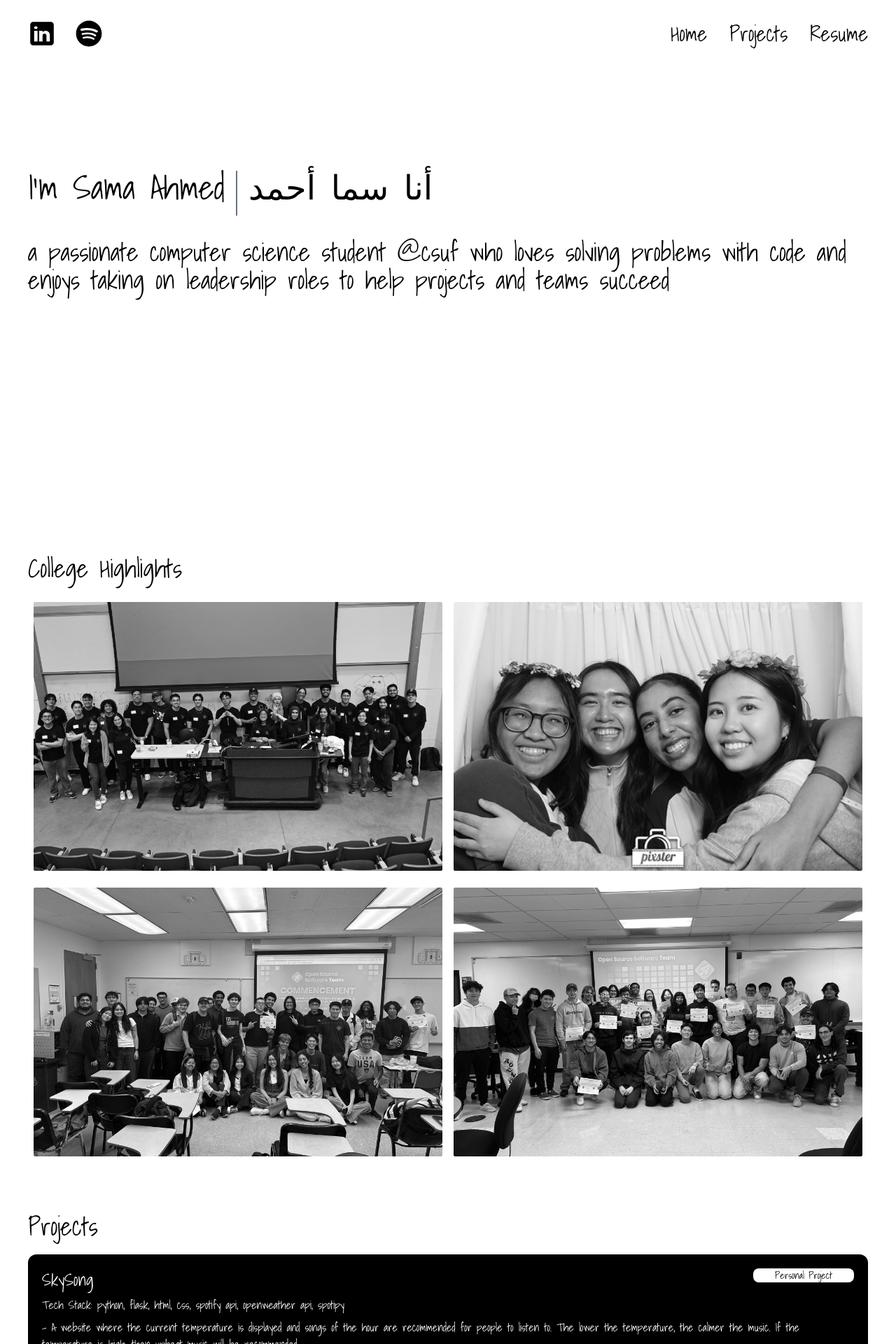
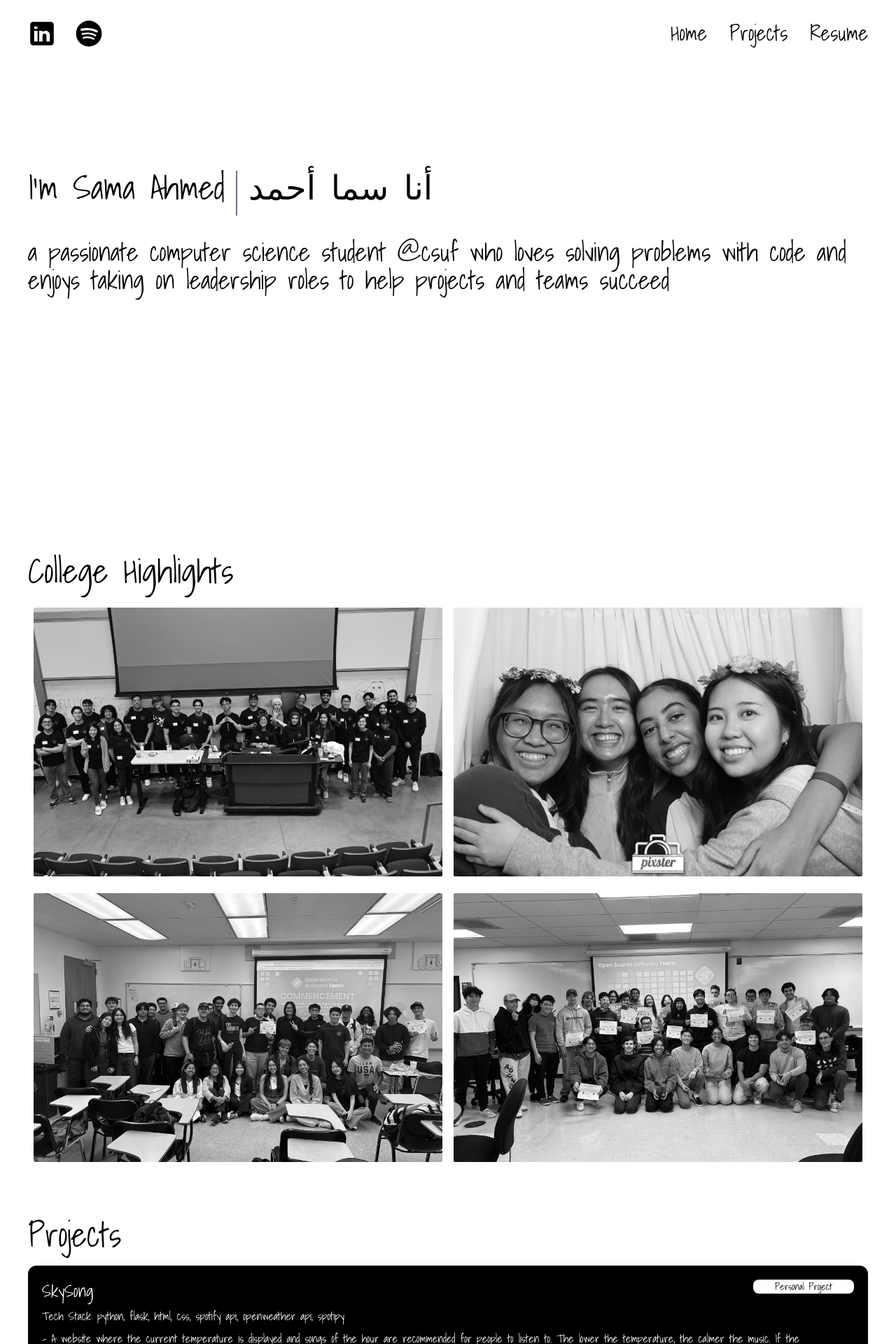
Before and after one commit to 26samaahmed/portfolio, a SvelteKit app: page /coding-portfolio in a window 1280 px wide. Shown: the top 1920 px of the page at 70% size. Built offline with nearby package versions, Linux system fonts and the light colour scheme.

Commit message:
transitions on hover work!

```diff
--- a/src/components/DesignNavBar.svelte
+++ b/src/components/DesignNavBar.svelte
@@ -69,13 +69,13 @@
           <a
             href={button.link}
             on:click|preventDefault={scrollIntoView}
-            class="no-underline hover:underline transition-all duration-300 ease-in-out text:lg sm:text-3xl"
+            class="border-b-2 border-transparent hover:border-current transition duration-300 ease-in-out text:lg sm:text-3xl"
             >{button.name}</a
           >
         {:else}
           <a
             href={button.link}
-            class="no-underline hover:underline transition-all duration-300 ease-in-out text:lg sm:text-3xl"
+            class="border-b-2 border-transparent hover:border-current transition duration-300 ease-in-out text:lg sm:text-3xl"
             >{button.name}</a
           >
         {/if}
--- a/src/components/NavBar.svelte
+++ b/src/components/NavBar.svelte
@@ -66,13 +66,13 @@
           <a
             href={button.link}
             on:click|preventDefault={scrollIntoView}
-            class="no-underline hover:underline transition-all duration-300 ease-in-out text:lg sm:text-3xl text-center"
+            class="border-b-2 border-transparent hover:border-current transition duration-300 ease-in-outtext:lg sm:text-3xl text-center"
             >{button.name}</a
           >
         {:else}
           <a
             href={button.link}
-            class="no-underline hover:underline transition-all duration-300 ease-in-out text:lg sm:text-3xl"
+            class="border-b-2 border-transparent hover:border-current transition duration-300 ease-in-out text:lg sm:text-3xl"
             >{button.name}</a
           >
         {/if}
--- a/src/routes/+page.svelte
+++ b/src/routes/+page.svelte
@@ -56,7 +56,9 @@
           />
         </svg>
         <h3 class="text-black text-md sm:text-xl">
-          <a href="/coding-portfolio" class="no-underline hover:underline"
+          <a
+            href="/coding-portfolio"
+            class="border-b-2 border-transparent hover:border-current transition duration-300 ease-in-out"
             >View Technical Portfolio</a
           >
         </h3>
@@ -70,7 +72,9 @@
 
       <div class="flex flex-row items-center space-x-3 mt-3">
         <h3 class="text-white text-md sm:text-xl">
-          <a href="/design-portfolio" class="no-underline hover:underline"
+          <a
+            href="/design-portfolio"
+            class="border-b-2 border-transparent hover:border-current transition duration-300 ease-in-out"
             >View Design Portfolio</a
           >
         </h3>
@@ -106,7 +110,7 @@
     class="absolute bottom-0 left-1/2 transform -translate-x-1/2 w-full flex justify-center"
   >
     <p class="text-center text-md md:text-xl text-white md:text-black">
-      made with 💚 <span class="md:text-white">by Sama Ahmed</span>
+      Made with 💚 <span class="md:text-white">by Sama Ahmed</span>
     </p>
   </div>
 </main>
--- a/src/routes/coding-portfolio/+page.svelte
+++ b/src/routes/coding-portfolio/+page.svelte
@@ -110,7 +110,7 @@
   </div>
 
   <div class="flex flex-col ml-5 mr-5 sm:ml-10 sm:mr-10 mt-24">
-    <h1 class="text-3xl sm:text-4xl mb-5">College Highlights</h1>
+    <h1 class="text-3xl sm:text-5xl mb-5">College Highlights</h1>
     <div class="flex flex-wrap">
       {#each college_highlights as highlight}
         <div class="w-full sm:w-1/2 p-2 mb-2">
@@ -125,7 +125,7 @@
   </div>
 
   <div class="flex flex-col ml-5 mr-5 sm:ml-10 sm:mr-10 mt-16" id="projects">
-    <h1 class="text-4xl text-black mb-5">Projects</h1>
+    <h1 class="text-5xl text-black mb-5">Projects</h1>
     {#each projects as project}
       <div
         class="flex flex-col bg-black text-white rounded-xl p-5 mb-7"
--- a/src/routes/design-portfolio/+page.svelte
+++ b/src/routes/design-portfolio/+page.svelte
@@ -97,7 +97,7 @@
   </div>
 
   <div class="flex flex-col ml-5 mr-5 sm:ml-10 sm:mr-10 mt-24">
-    <h1 class="text-3xl sm:text-4xl mb-5">College Highlights</h1>
+    <h1 class="text-3xl sm:text-5xl mb-5">College Highlights</h1>
     <div class="flex flex-wrap">
       {#each college_highlights as highlight}
         <div class="w-full sm:w-1/2 p-2 mb-2">
@@ -115,7 +115,7 @@
     class="grid grid-cols-1 sm:grid-cols-2 gap-12 ml-5 mr-5 sm:ml-10 sm:mr-10 mt-24"
     id="projects"
   >
-    <h1 class="col-span-1 sm:col-span-2 text-4xl">Projects</h1>
+    <h1 class="col-span-1 sm:col-span-2 text-5xl">Projects</h1>
     {#each projects as project}
       <div class="relative group mb-8">
         <div class="flex flex-row justify-between">
```
